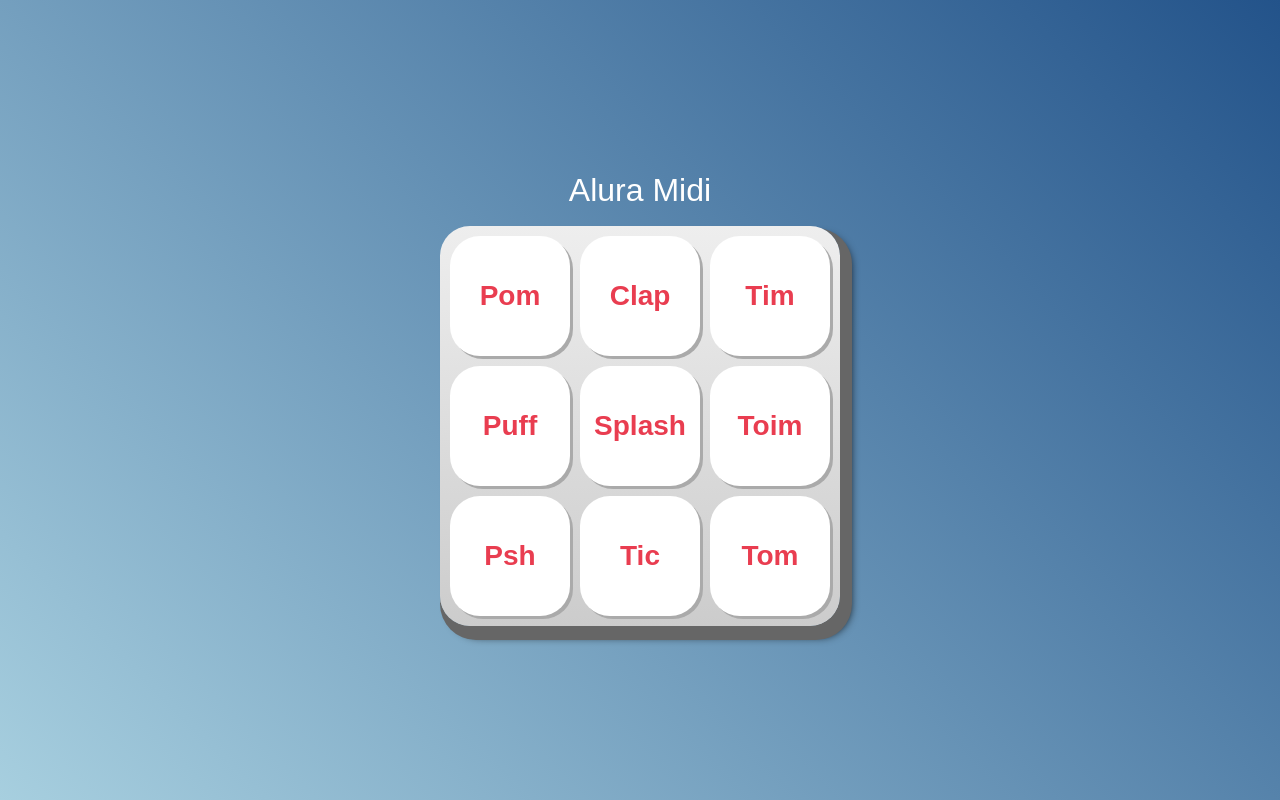
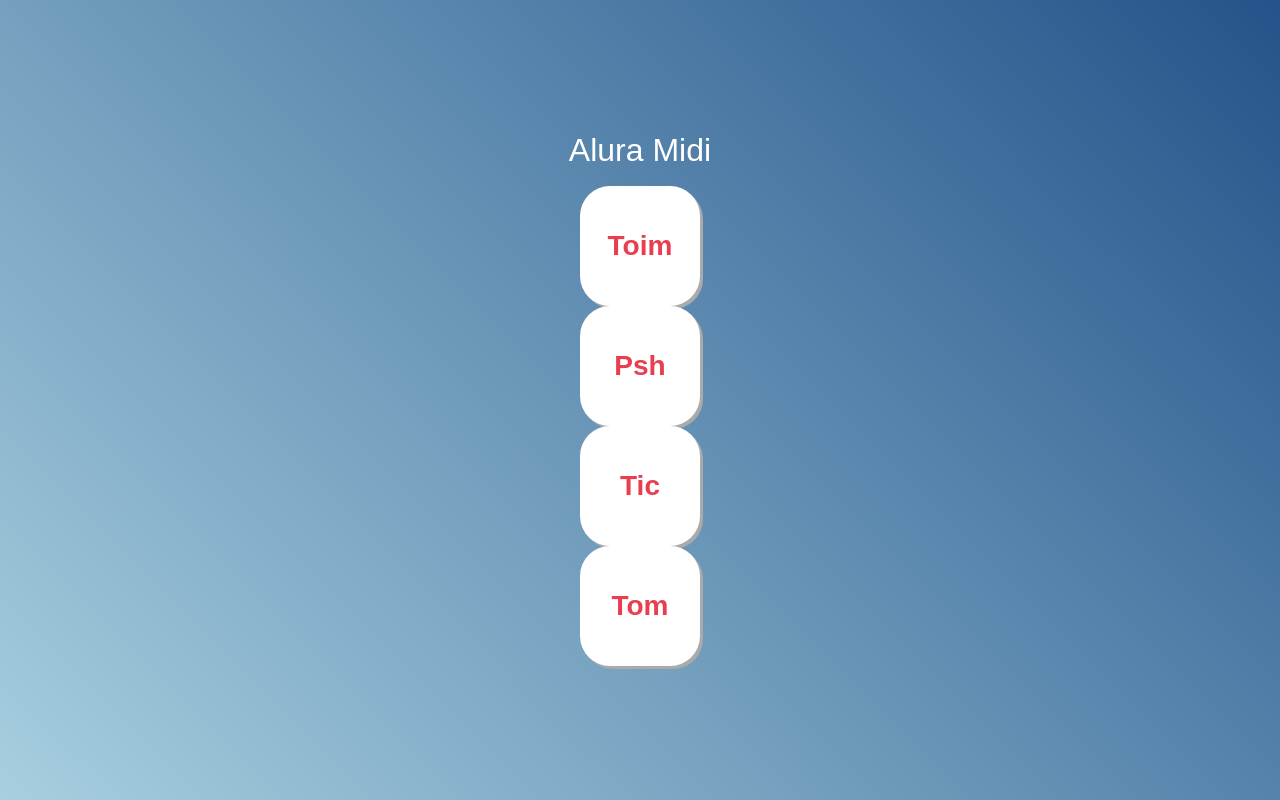
Before and after one commit to vinicinho30/alura-midi, a plain HTML site: page index.html in a window 1280 px wide. Drawn offline with Linux system fonts and the light colour scheme.

Commit message:
Update index.html

```diff
--- a/index.html
+++ b/index.html
@@ -20,13 +20,7 @@
 
     <h1>Alura Midi</h1>
 
-    <section class="teclado">
-        <button onclick class="tecla tecla_pom">Pom</button>
-        <button class="tecla tecla_clap">Clap</button>
-        <button class="tecla tecla_tim">Tim</button>
 
-        <button class="tecla tecla_puff">Puff</button>
-        <button class="tecla tecla_splash">Splash</button>
         <button class="tecla tecla_toim">Toim</button>
 
         <button class="tecla tecla_psh">Psh</button>
```
